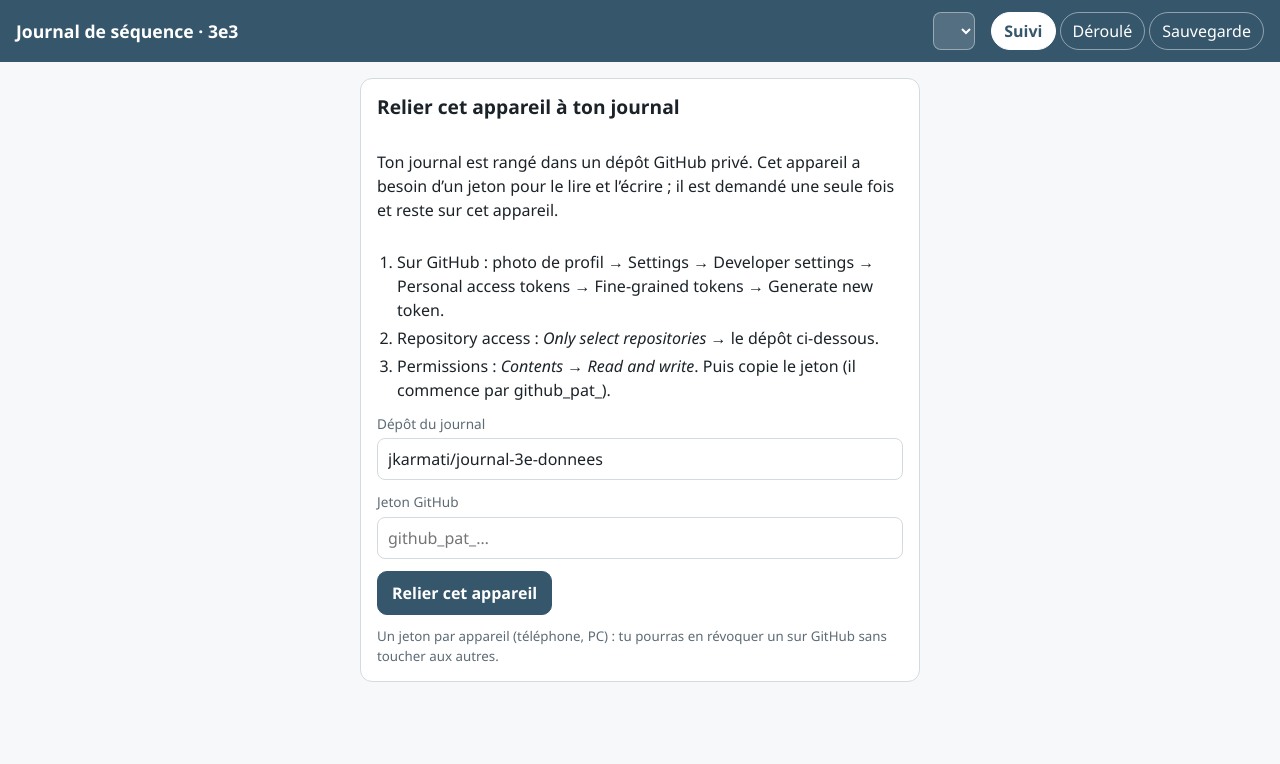
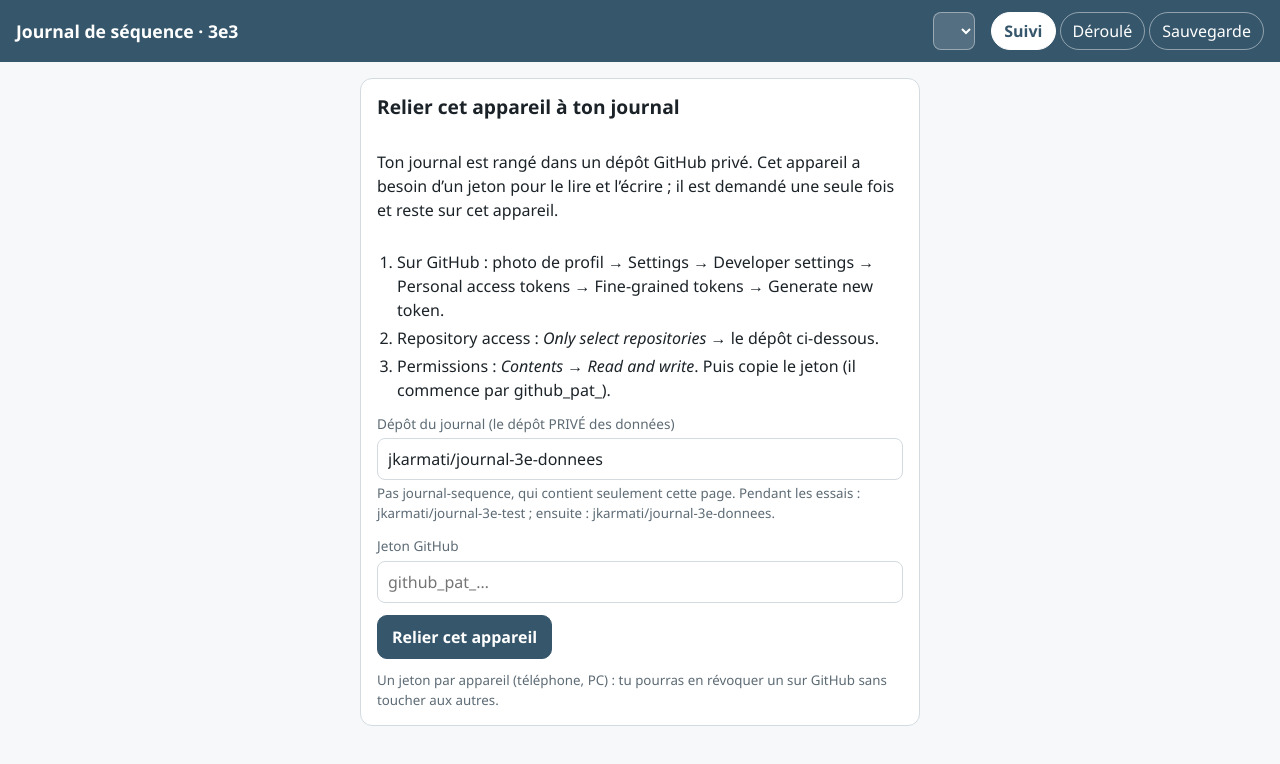
Before and after one commit to jkarmati/journal-sequence, a plain HTML site: page index.html in a window 1280 px wide. Drawn offline with Linux system fonts and the light colour scheme.

Commit message:
Écran du jeton : préciser quel dépôt indiquer
Co-Authored-By: Claude Opus 5.5 <noreply@anthropic.com>

```diff
--- a/index.html
+++ b/index.html
@@ -400,7 +400,7 @@ const Core = (() => {
         <li>Repository access : <i>Only select repositories</i> → le dépôt ci-dessous.</li>
         <li>Permissions : <i>Contents</i> → <i>Read and write</i>. Puis copie le jeton (il commence par github_pat_).</li>
       </ol>
-      <div class="champ"><label for="jDepot">Dépôt du journal</label><input id="jDepot" value="${esc(depotChoisi())}" autocomplete="off" autocapitalize="off" spellcheck="false"></div>
+      <div class="champ"><label for="jDepot">Dépôt du journal (le dépôt PRIVÉ des données)</label><input id="jDepot" value="${esc(depotChoisi())}" autocomplete="off" autocapitalize="off" spellcheck="false"><small style="color:var(--gris)">Pas journal-sequence, qui contient seulement cette page. Pendant les essais : jkarmati/journal-3e-test ; ensuite : jkarmati/journal-3e-donnees.</small></div>
       <div class="champ"><label for="jJeton">Jeton GitHub</label><input id="jJeton" type="password" autocomplete="off" autocapitalize="off" spellcheck="false" placeholder="github_pat_…"></div>
       <div class="outils"><button class="btn principal" id="jOk">Relier cet appareil</button></div>
       <small style="color:var(--gris)">Un jeton par appareil (téléphone, PC) : tu pourras en révoquer un sur GitHub sans toucher aux autres.</small>`;
```
